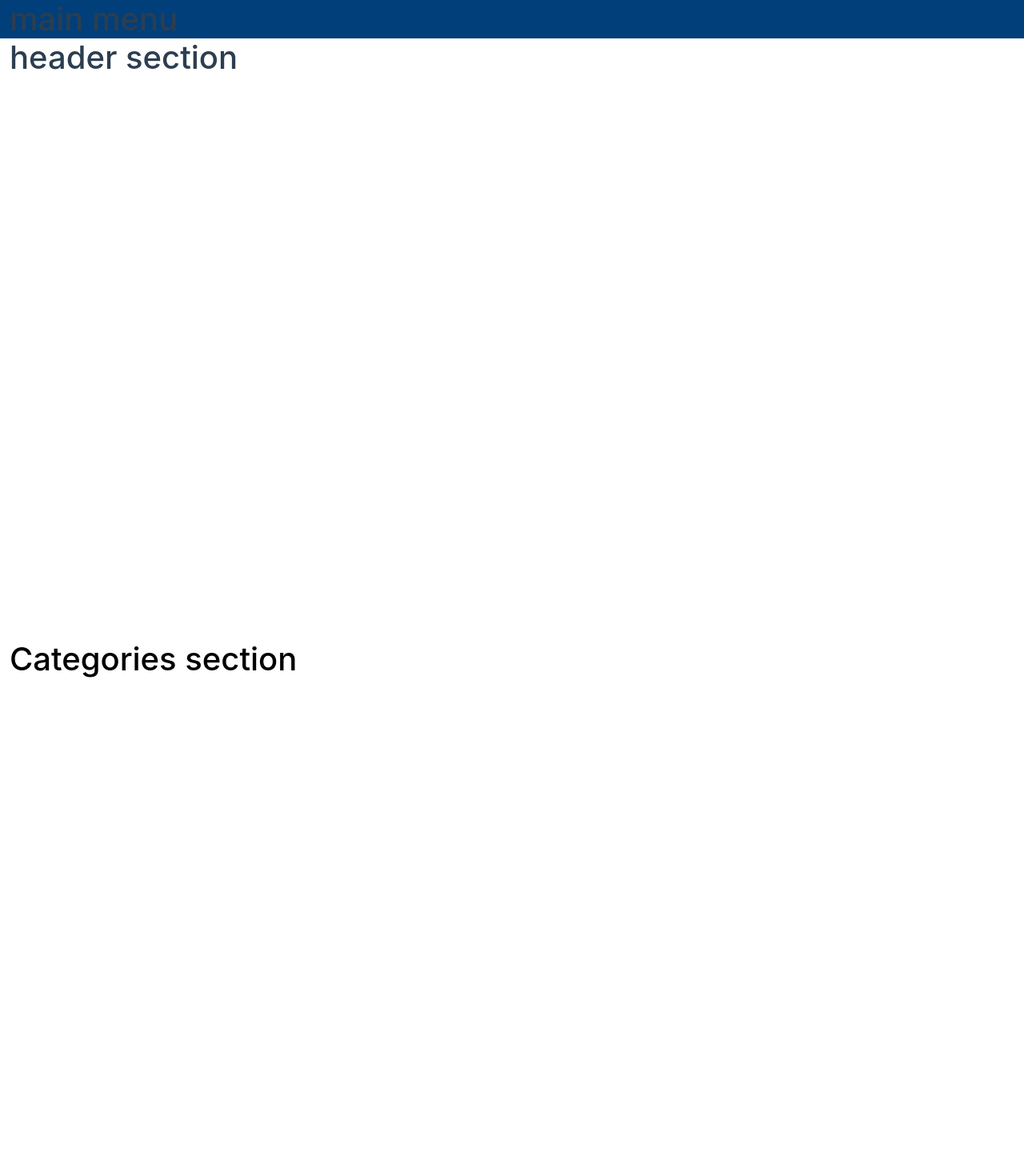
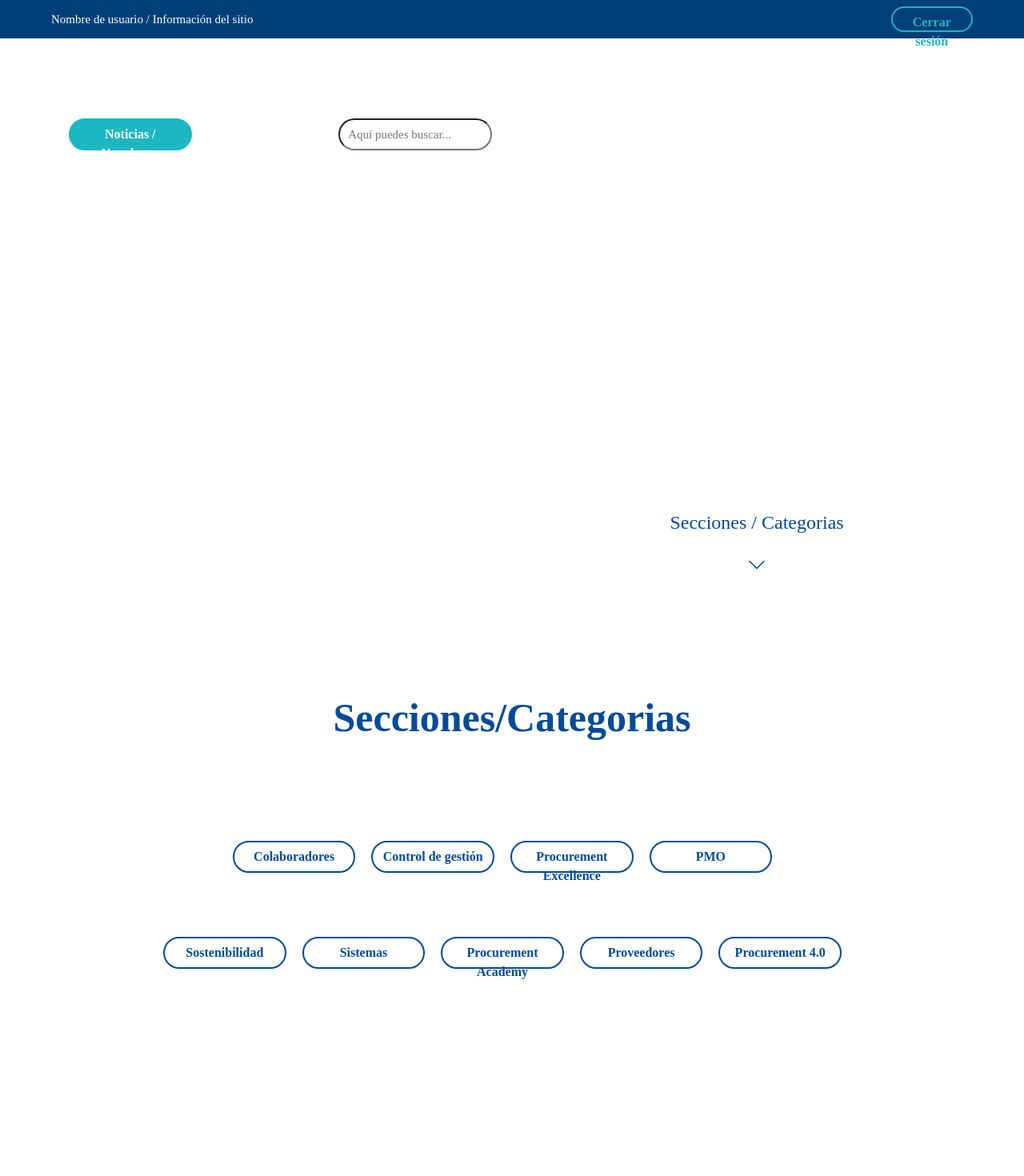
Before and after one commit to LisitSPA/Procurement.View, a Vue app: page /Home in a window 1280 px wide. Shown: the top 1470 px of the page at 80% size. Built offline with nearby package versions, Linux system fonts and the light colour scheme.

Commit message:
Creación diseño pagina base

```diff
--- a/package.json
+++ b/package.json
@@ -11,6 +11,7 @@
   },
   "dependencies": {
     "bootstrap": "^5.2.3",
+    "bootstrap-icons": "^1.10.4",
     "vue": "^3.2.47",
     "vue-router": "^4.1.6"
   },
--- a/src/assets/base.css
+++ b/src/assets/base.css
@@ -19,6 +19,9 @@
   --vt-c-text-light-2: rgba(60, 60, 60, 0.66);
   --vt-c-text-dark-1: var(--vt-c-white);
   --vt-c-text-dark-2: rgba(235, 235, 235, 0.64);
+	--dark-blue: #004B99;
+	--blue: #2880C2;
+	--light-blue: #1DB7C1;
 }
 
 /* semantic color variables for this project */
@@ -61,12 +64,13 @@
 
 body {
   min-height: 100vh;
-  color: var(--color-text);
+  color: var(--dark-blue);
   background: var(--color-background);
   transition: color 0.5s, background-color 0.5s;
   line-height: 1.6;
-  font-family: Inter, -apple-system, BlinkMacSystemFont, 'Segoe UI', Roboto, Oxygen, Ubuntu,
-    Cantarell, 'Fira Sans', 'Droid Sans', 'Helvetica Neue', sans-serif;
+  /* font-family: Inter, -apple-system, BlinkMacSystemFont, 'Segoe UI', Roboto, Oxygen, Ubuntu,
+    Cantarell, 'Fira Sans', 'Droid Sans', 'Helvetica Neue', sans-serif; */
+	font-family: Titillium Web;
   font-size: 15px;
   text-rendering: optimizeLegibility;
   -webkit-font-smoothing: antialiased;
--- a/src/components/Home/Categories.vue
+++ b/src/components/Home/Categories.vue
@@ -1,6 +1,24 @@
 <template>
-	<div class="col-12">
-		<h1 class="text-black">Categories section</h1>
+	<div class="col-12 d-flex justify-content-center align-items-center">
+		<p class="title-section">Secciones/Categorias</p>
+	</div>
+	<div class="row" style="height: 30vh">
+		<div class="col-12 d-flex justify-content-center align-items-center">
+			<button class="btn btn-border-blue">Colaboradores</button>
+			<button class="btn btn-border-blue">Control de gestión</button>
+			<button class="btn btn-border-blue">Procurement Excellence</button>
+			<button class="btn btn-border-blue">PMO</button>
+		</div>
+		<div class="col-12 d-flex justify-content-center align-items-center">
+			<button class="btn btn-border-blue">Sostenibilidad</button>
+			<button class="btn btn-border-blue">Sistemas</button>
+			<button class="btn btn-border-blue">Procurement Academy</button>
+			<button class="btn btn-border-blue">Proveedores</button>
+			<button class="btn btn-border-blue">Procurement 4.0</button>
+		</div>
+	</div>
+	<div class="col-12 d-flex align-items-end justify-content-center">
+		<p>Todo el contenido de este sitio, son informaciones internas del área de Procurement SOFTYS y de carácter confidencial.</p>
 	</div>
 </template>
 
@@ -8,6 +26,24 @@
 
 </script>
 
-<style>
-
+<style scoped>
+	.title-section{
+		color: var(--dark-blue);
+		font-size: 50px;
+		font-weight: bold;
+	}
+	.btn-border-blue{
+		height: 5vh;
+		color: var(--dark-blue);
+		border: 2px solid var(--dark-blue);
+		margin-right: 10px;
+		margin-left: 10px;
+		width: 12vw;
+		border-radius: 30px;
+		font-weight: bold;
+	}
+	.btn-border-blue:hover{
+		color: white;
+		background-color: var(--light-blue);
+	}
 </style>
--- a/src/components/Home/Footer.vue
+++ /dev/null
@@ -1,13 +0,0 @@
-<template>
-	<div class="col-12">
-		<h1>footer section</h1>
-	</div>
-</template>
-
-<script setup>
-
-</script>
-
-<style>
-
-</style>
--- a/src/components/Home/Header.vue
+++ b/src/components/Home/Header.vue
@@ -1,8 +1,29 @@
 <template>
-	<div class="col-12" style="height: 100%;">
-		<h1>header section</h1>
+	<div class="col-12 p-0" style="height: 100%;">
+		<div class="row" style="margin: 10vh 0 0 5vw">
+			<div class="col-6 d-flex align-items-center">
+				<button class="btn btn-lightblue">Noticias / Newsletter</button>
+				<button class="btn btn-white">Preguntas frecuentes</button>
+				<input type="search" class="input-search" placeholder="Aquí puedes buscar...">
+			</div>
+			<div class="col-6 d-flex justify-content-end">
+				<div class="row white-bar">
+				</div>
+			</div>
+		</div>
+		<div class="row" style="margin: 10vh 0 0 13vw; height: 34vh;">
+			<div class="col-10">
+				<p class="text-white m-0" style="font-size: 120px; font-weight: bold;">Título de Noticias</p>
+				<p class="text-white" style="font-size: 37px; font-weight: bold; margin-top: -2vh;">Descripción de noticias</p>
+			</div>
+		</div>
+		<div class="row m-0" style="background-color: white; height: 30vh;">
+			<div class="col-10" style="display: inline-grid; justify-content: end; align-content: center; text-align: center;">
+				<p style="font-size: 24px;">Secciones / Categorias</p>
+				<i class="bi bi-chevron-down" style="color: var(--dark-blue); font-size: 3vh;"></i>
+			</div>
+		</div>
 	</div>
-	<div class="ola"></div>
 </template>
 
 <script setup>
@@ -10,5 +31,43 @@
 </script>
 
 <style scoped>
+	.btn-lightblue{
+		height: 5vh;
+		color: white;
+		border: 2px solid var(--light-blue);
+		margin-right: 10px;
+		margin-left: 10px;
+		width: 12vw;
+		background-color: var(--light-blue);
+		border-radius: 30px;
+		font-weight: bold;
+	}
+	.btn-white{
+		height: 5vh;
+		color: white;
+		border: 2px solid white;
+		margin-right: 10px;
+		margin-left: 10px;
+		width: 12vw;
+		border-radius: 30px;
+		font-weight: bold;
+	}
+	.btn-white:hover{
+		background-color: var(--dark-blue);
+	}
+	.input-search{
+		width: 15vw;
+    border-radius: 30px;
+    padding: 10px;
+		height: 5vh;
+	}
 
+	.white-bar{
+		width: 25vw;
+    background-color: white;
+    border-radius: 60px 0 0 60px;
+    height: 10vh;
+    display: flex;
+    align-content: center;
+	}
 </style>
--- a/src/components/Home/TopMenu.vue
+++ /dev/null
@@ -1,13 +0,0 @@
-<template>
-	<div class="col-12">
-		<h1>main menu</h1>
-	</div>
-</template>
-
-<script setup>
-
-</script>
-
-<style>
-
-</style>
--- /dev/null
+++ b/src/components/Shared/Footer.vue
@@ -0,0 +1,15 @@
+<template>
+	<div class="col-6 d-flex align-items-center">
+		<p class="text-white">2023 / Softys - Todos los derechos reservados.</p>
+	</div>
+	<div class="col-6">
+	</div>
+</template>
+
+<script setup>
+
+</script>
+
+<style>
+
+</style>
--- /dev/null
+++ b/src/components/Shared/TopMenu.vue
@@ -0,0 +1,30 @@
+<template>
+	<div class="col-6 d-flex align-items-center" style="padding-left: 5vw;">
+
+		<span class="text-white">Nombre de usuario / Información del sitio</span>
+	</div>
+	<div class="col-6 d-flex align-items-center justify-content-end" style="padding-right: 5vw;">
+		<button class="btn btn-border-lighblue">Cerrar sesión</button>
+	</div>
+</template>
+
+<script setup>
+
+</script>
+
+<style scoped>
+	.btn-border-lighblue{
+		height: 4vh;
+		color: var(--light-blue);
+		border: 2px solid var(--light-blue);
+		/* margin-right: 50px; */
+		width: 8vw;
+		border-radius: 30px;
+		font-weight: bold;
+	}
+	.btn-border-lighblue:hover{
+		color: white;
+		background-color: var(--light-blue);
+	}
+
+</style>
--- a/src/main.js
+++ b/src/main.js
@@ -2,6 +2,7 @@ import { createApp } from 'vue'
 import App from './App.vue'
 import router from './router'
 import 'bootstrap/dist/css/bootstrap.css'
+import 'bootstrap-icons/font/bootstrap-icons.css'
 
 import './assets/main.css'
 
--- a/src/router/index.js
+++ b/src/router/index.js
@@ -11,7 +11,7 @@ const router = createRouter({
 		{
 			path: '/Home',
 			name: 'home',
-			component: () => import ('../views/Landing/HomeView.vue')
+			component: () => import ('../views/Home/HomeView.vue')
 		}
   ]
 })
--- a/src/views/Landing/HomeView.vue
+++ b/src/views/Home/HomeView.vue
@@ -14,10 +14,10 @@
 </template>
 
 <script setup>
-	import TopMenu from '../../components/Home/TopMenu.vue'
+	import TopMenu from '../../components/Shared/TopMenu.vue'
 	import Header from '../../components/Home/Header.vue'
 	import Categories from '../../components/Home/Categories.vue'
-	import Footer from '../../components/Home/Footer.vue'
+	import Footer from '../../components/Shared/Footer.vue'
 
 	defineProps({
 		msg: {
```
Also changed, not shown: 1 other file (tests, documents, lock files or other folders).
